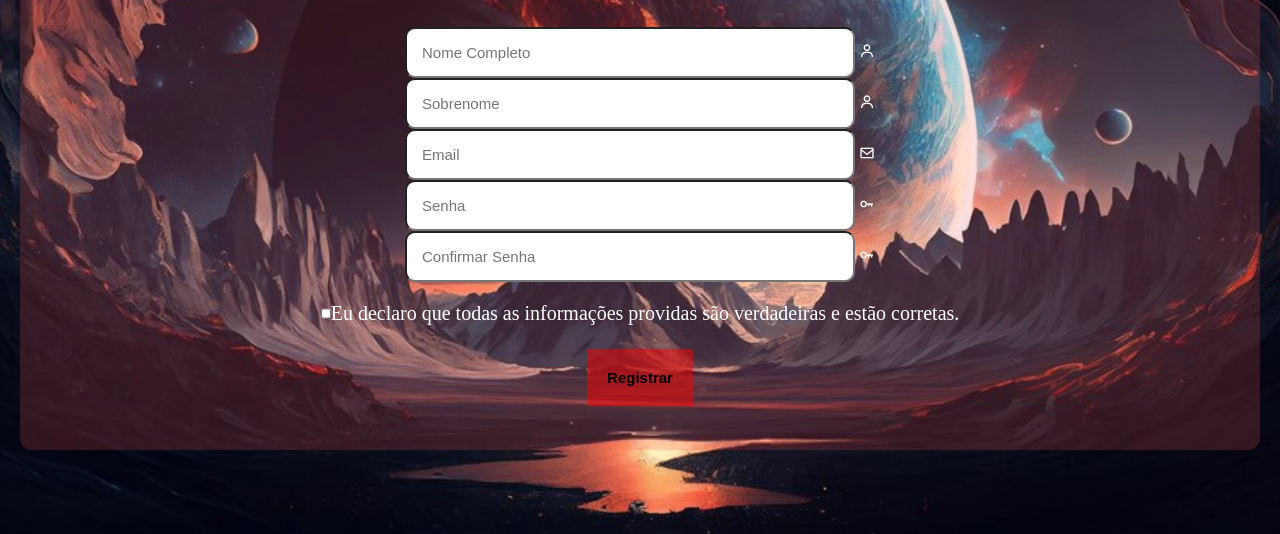
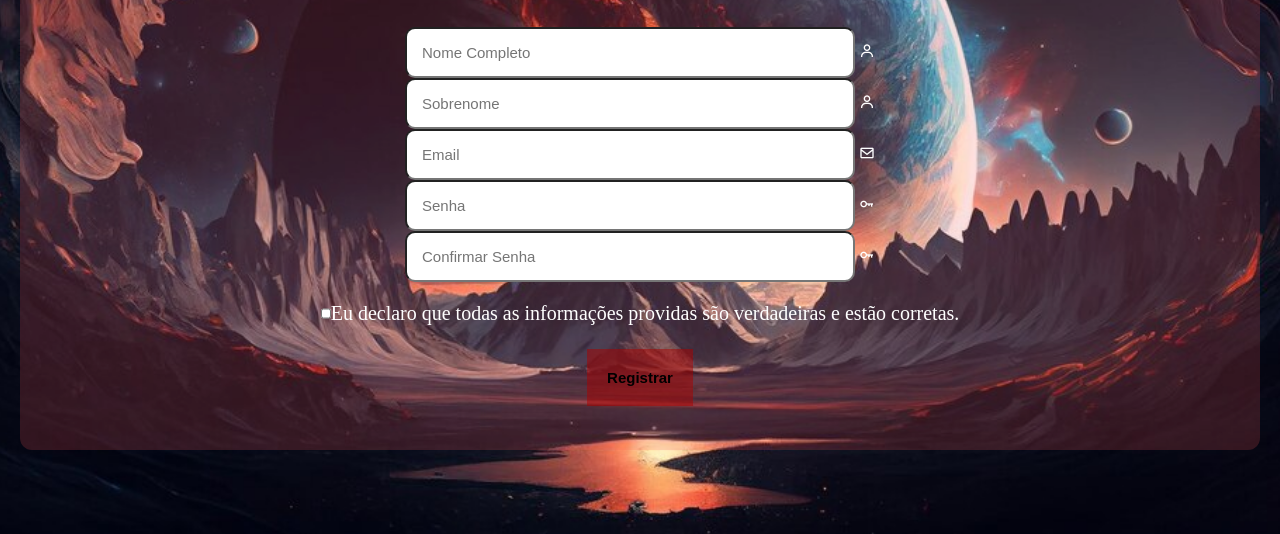
Before and after one commit to MateusAugusto1/Project2024, a plain HTML site: page index.html in a window 1280 px wide. In both pictures the pointer is over the button "Registrar". Shown: the part 266-800 px from the top of the page. Drawn offline with nearby package versions, Linux system fonts and the light colour scheme.

Commit message:
Update style.css

```diff
--- a/style.css
+++ b/style.css
@@ -85,7 +85,7 @@ input{
 
 .btn-register:hover {
     animation: none;
-    background-color: rgba(252, 0, 0, 0.5);
+    background-color: rgba(172, 1, 1, 0.5);
     transition: 2s;
 
 }
```
